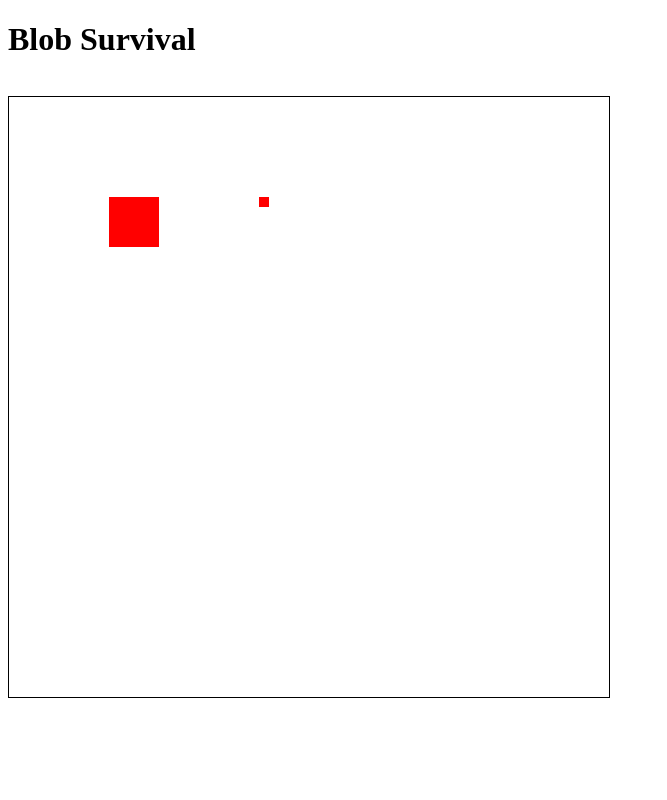
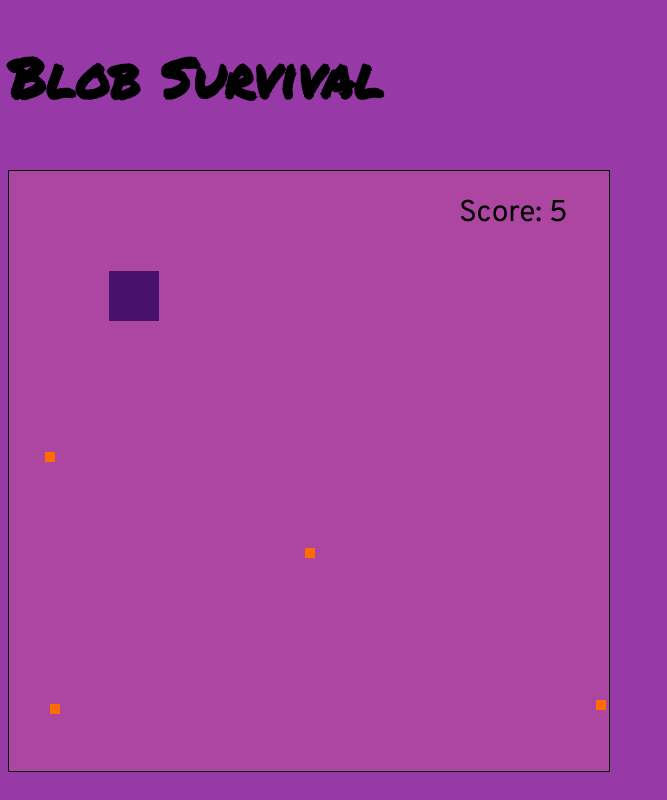
Before and after one commit to nichgalzin/blob-survival, a plain HTML site: page game-index.html in a window 1280 px wide. Shown: the whole page, without its empty margins (0-667 px from the left). Drawn offline with Linux system fonts and the light colour scheme.

Commit message:
Colors and win conditions

```diff
--- a/game-index.html
+++ b/game-index.html
@@ -4,7 +4,8 @@
     <meta charset="UTF-8">
     <meta http-equiv="X-UA-Compatible" content="IE=edge">
     <meta name="viewport" content="width=device-width, initial-scale=1.0">
-    <title>Blob Grow</title>
+    <title>Blob Survival</title>
+    <link href="https://fonts.googleapis.com/css?family=Overpass|Permanent+Marker" rel="stylesheet">
     <link rel="stylesheet" href="./game-styles.css">
     <script src="./game-main.js" defer></script>
 </head>
--- a/game-main.js
+++ b/game-main.js
@@ -1,6 +1,9 @@
 // Global Variables
 const canvas = document.createElement('canvas');
 const context = canvas.getContext('2d');
+let blob, score;
+const food = [];
+
 
 // Game object
 
@@ -13,19 +16,24 @@ const game = {
     canvasSetup() {
         canvas.width = 600;
         canvas.height = 600;
+        canvas.style.background = '#AC46A1';
         this.bodyEl.append(canvas);
-        setInterval(updateGameArea, 20);
+        this.frameNo = 0;
+        score = new Score('30px Overpass', 450, 50);
+        this.interval = setInterval(updateGameArea, 20);
     },
 
     startGame() {
         this.canvasSetup();
-        blob = new Blob(50, 50, 'red', 100, 100);
-        glob = new Food('red', 250, 100);
+        blob = new Blob(50, 50, '#47126B', 100, 100);
     },
-
 
     clear() {
         context.clearRect(0, 0, this.width, this.height);
+    },
+
+    stop() {
+        clearInterval(this.interval);
     }
 }
 
@@ -37,27 +45,53 @@ function clear() {
     context.clearRect(0, 0, game.width, game.height);
 }
 
+function everyInterval(n) {
+    if ((game.frameNo /n) % 1 == 0) {
+        return true;
+    }
+    return false;
+}
+
 function updateGameArea() {
+    let x, y;
+    for (let i = 0; i < food.length; i++) {
+        if (blob.crashWith(food[i])) {
+            game.stop();
+            return;
+        }
+    }
     game.clear();
-    glob.update();
+    game.frameNo += 1;
+    if (game.frameNo == 1 || everyInterval(60)) {
+        food.push(new Food('#FF6D00', randomX(), randomY()));
+    }
+    for (let i = 0; i < food.length; i++) {
+        food[i].update();
+    }
+    score.text = `Score: ${food.length}`;
+    score.update();
     blob.newPos();
     blob.update();
 }
 
 function moveUp() {
     blob.speedY = -4;
+    blob. speedX = 0;
 }
 
 function moveDown() {
     blob.speedY = 4;
+    blob. speedX = 0;
 }
 
 function moveLeft() {
     blob.speedX = -4;
+    blob.speedY = 0;
 }
 
 function moveRight() {
     blob.speedX = 4;
+    blob.speedY = 0;
 }
 
 function stopMove() {
@@ -65,14 +99,18 @@ function stopMove() {
     blob.speedY =0;
 }
 
-function makeFood() {
-    let randomX = Math.floor(Math.random() * (game.width + 10) + 10);
-    let randomY = Math.floor(Math.random() * (game.height + 10) + 10);
-
-    let food = new Food('blue', randomX, randomY);
-    food.update();
+function growBlob() {
+    blob.height =  blob.height + 5;
+    blob.width = blob.width + 5;
 }
 
+function randomX() {
+    return Math.floor(Math.random() * (game.width + 10) + 10);
+}
+
+function randomY() {
+    return Math.floor(Math.random() * (game.height + 10) + 10);
+}
 
 // Constuctor functions to make game pieces
 
@@ -93,6 +131,24 @@ function Blob(width, height, color, x, y) {
         this.x += this.speedX;
         this.y += this.speedY;
     }
+
+    this.crashWith = function(obj) {
+        const blobLeft = this.x;
+        const blobRight = this.x + (this.width);
+        const blobTop = this.y;
+        const blobBottom = this.y + (this.height);
+        const objLeft = obj.x;
+        const objRight = obj.x + (obj.width);
+        const objTop = obj.y;
+        const objBottom = obj.y + (obj.height);
+        let crash = true;
+        if (blobBottom < objTop || blobTop > objBottom || blobRight < objLeft || blobLeft > objRight) {
+          crash = false;
+        } else if (obj.left > 0 || objRight > canvas.witdth - this.width || objTop < 0 || objBottom > canvas.width - this.height) {
+            crash = true;
+        }
+        return crash;
+    }
 }
 
 function Food(color, x, y) {
@@ -107,6 +163,19 @@ function Food(color, x, y) {
     }
 }
 
+function Score(font, x, y) {
+    this.x = x;
+    this.y = y;
+    this.font = font;
+    context.font = this.font;
+    context.fillText(this.text, this.x, this.y);
+
+    this.update = function() {
+        context.fillStyle = 'black';
+        context.font = this.font;
+        context.fillText(this.text, this.x, this.y);
+    }
+}
 
 //Event Listners
 
--- a/game-styles.css
+++ b/game-styles.css
@@ -1,5 +1,12 @@
 body {
 width: 100%;
+background-color: #973AA8;
+}
+
+h1 {
+    font-family: 'Permanent Marker', cursive;
+    font-size: 55px;
+
 }
 
 canvas {
```
